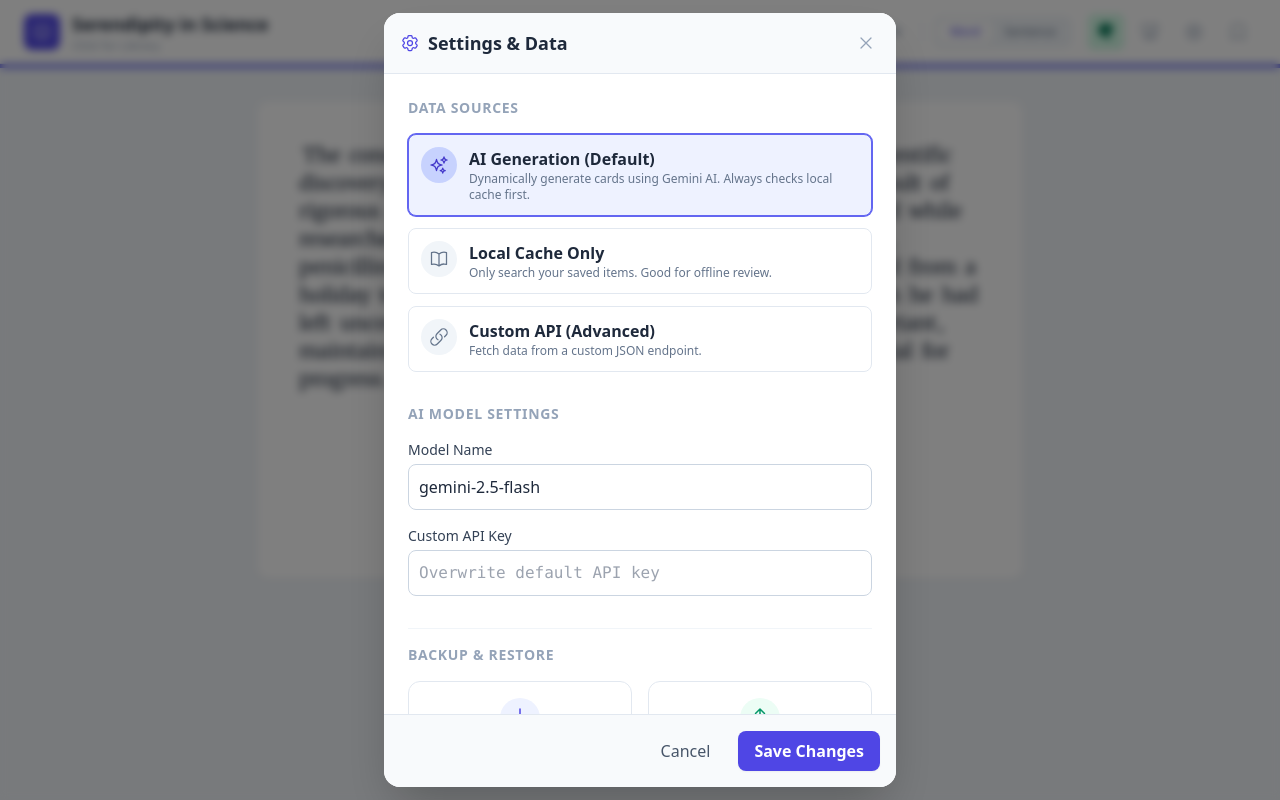
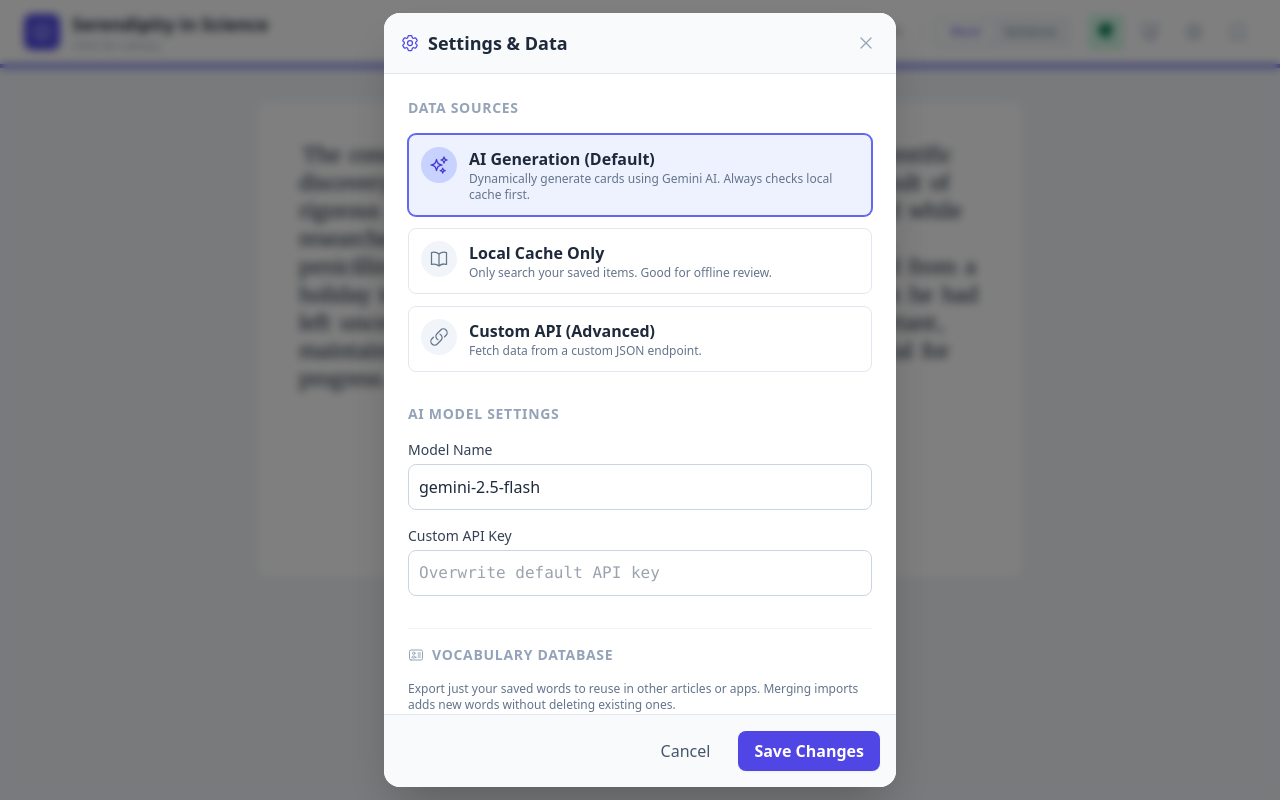
Before and after one commit to luo57wuqi/read_aim, a React (Vite) app: page / in a window 1280 px wide. Both pictures are taken after a click on the button 1194 px from the left and 31 px from the top of the page. Built offline with nearby package versions, Linux system fonts and the light colour scheme.

Commit message:
feat(settings): Allow merging new vocabulary
Introduces functionality to merge new vocabulary items into the existing list. This prevents overwriting existing entries and ensures unique IDs for new words. The feature is accessible via the settings panel.

```diff
--- a/App.tsx
+++ b/App.tsx
@@ -183,6 +183,29 @@ function App() {
 
       if (data.articles.length > 0) setActiveArticleId(data.articles[0].id);
       setToast("Data restored successfully!");
+  };
+
+  // New function to merge vocabulary without overwriting other data
+  const handleMergeVocabulary = (newItems: SavedItem[]) => {
+      let addedCount = 0;
+      setSavedItems(prev => {
+          // Create a map of existing items by their original word (lowercase) for checking duplicates
+          const currentMap = new Map(prev.map(i => [i.original.toLowerCase(), i]));
+          const merged = [...prev];
+
+          newItems.forEach(item => {
+              // Only merge words that don't exist
+              if (item.type === 'word' && !currentMap.has(item.original.toLowerCase())) {
+                  // Ensure ID is unique
+                  const newItem = { ...item, id: Date.now().toString() + Math.random().toString().slice(2,5) };
+                  merged.push(newItem);
+                  currentMap.set(newItem.original.toLowerCase(), newItem);
+                  addedCount++;
+              }
+          });
+          return merged;
+      });
+      setToast(`Successfully imported ${addedCount} new words!`);
   };
 
   const toggleTranslation = async () => {
@@ -839,6 +862,7 @@ function App() {
                 wordStats
             }}
             onImportData={handleImportData}
+            onMergeVocabulary={handleMergeVocabulary}
           />
       )}
 
--- a/components/SettingsView.tsx
+++ b/components/SettingsView.tsx
@@ -1,6 +1,6 @@
 import React, { useState, useRef } from 'react';
 import { AppSettings, BackupData, Article, SavedItem, HistoryRecord, WordStatsMap, DataSourceMode } from '../types';
-import { DownloadIcon, UploadIcon, XMarkIcon, CogIcon, BrainIcon, BookOpenIcon, LinkIcon } from './Icons';
+import { DownloadIcon, UploadIcon, XMarkIcon, CogIcon, BrainIcon, BookOpenIcon, LinkIcon, CardIcon } from './Icons';
 
 interface SettingsViewProps {
   onClose: () => void;
@@ -14,6 +14,7 @@ interface SettingsViewProps {
       wordStats: WordStatsMap;
   };
   onImportData: (data: BackupData) => void;
+  onMergeVocabulary: (items: SavedItem[]) => void;
 }
 
 export const SettingsView: React.FC<SettingsViewProps> = ({
@@ -21,10 +22,12 @@ export const SettingsView: React.FC<SettingsViewProps> = ({
     settings,
     onSaveSettings,
     data,
-    onImportData
+    onImportData,
+    onMergeVocabulary
 }) => {
   const [localSettings, setLocalSettings] = useState<AppSettings>(settings);
   const fileInputRef = useRef<HTMLInputElement>(null);
+  const vocabInputRef = useRef<HTMLInputElement>(null);
 
   const handleExport = () => {
       // Clean up data for export
@@ -38,12 +41,9 @@ export const SettingsView: React.FC<SettingsViewProps> = ({
                   ...item,
                   cardData: {
                       ...restCardData,
-                      // Optionally add a note or flag that image was stripped
-                      // visual_image_prompt is kept, so user still has the text description.
                   }
               };
           }
-          // If it's a URL (custom_image_url), we keep it as it's just text.
           return item;
       });
 
@@ -62,6 +62,28 @@ export const SettingsView: React.FC<SettingsViewProps> = ({
       const a = document.createElement('a');
       a.href = url;
       a.download = `english-reader-backup-${new Date().toISOString().slice(0,10)}.json`;
+      document.body.appendChild(a);
+      a.click();
+      document.body.removeChild(a);
+      URL.revokeObjectURL(url);
+  };
+
+  const handleExportVocabulary = () => {
+      const words = data.savedItems.filter(item => item.type === 'word');
+      // Similar optimization for images
+      const optimizedWords = words.map(item => {
+        if (item.cardData && item.cardData.custom_image_base64) {
+            const { custom_image_base64, ...restCardData } = item.cardData;
+            return { ...item, cardData: restCardData };
+        }
+        return item;
+      });
+
+      const blob = new Blob([JSON.stringify(optimizedWords, null, 2)], { type: 'application/json' });
+      const url = URL.createObjectURL(blob);
+      const a = document.createElement('a');
+      a.href = url;
+      a.download = `vocabulary-db-${new Date().toISOString().slice(0,10)}.json`;
       document.body.appendChild(a);
       a.click();
       document.body.removeChild(a);
@@ -88,6 +110,33 @@ export const SettingsView: React.FC<SettingsViewProps> = ({
           } catch (err) {
               alert("Failed to parse JSON file.");
               console.error(err);
+          } finally {
+               // Reset input so "onChange" triggers again for the same file if needed
+               if (fileInputRef.current) fileInputRef.current.value = '';
+          }
+      };
+      reader.readAsText(file);
+  };
+
+  const handleImportVocabulary = (e: React.ChangeEvent<HTMLInputElement>) => {
+      const file = e.target.files?.[0];
+      if (!file) return;
+
+      const reader = new FileReader();
+      reader.onload = (event) => {
+          try {
+              const json = JSON.parse(event.target?.result as string);
+              if (Array.isArray(json)) {
+                  onMergeVocabulary(json as SavedItem[]);
+                  onClose();
+              } else {
+                  alert("Invalid vocabulary file format. Expected an array.");
+              }
+          } catch (err) {
+              alert("Failed to parse vocabulary file.");
+              console.error(err);
+          } finally {
+               if (vocabInputRef.current) vocabInputRef.current.value = '';
           }
       };
       reader.readAsText(file);
@@ -198,28 +247,69 @@ export const SettingsView: React.FC<SettingsViewProps> = ({
                     </div>
                 </div>
 
-                {/* Data Management */}
-                <div className="pt-4 border-t border-slate-100">
-                     <h3 className="text-sm font-bold text-slate-400 uppercase tracking-wider mb-4">Backup & Restore</h3>
+                {/* Data Management Section - Split into Full Backup & Vocabulary DB */}
+                <div className="pt-4 border-t border-slate-100 space-y-6">
+
+                     {/* 1. Vocabulary Database Management (Partial Export) */}
+                     <div>
+                        <h3 className="text-sm font-bold text-slate-400 uppercase tracking-wider mb-4 flex items-center gap-2">
+                             <CardIcon className="w-4 h-4" />
+                             Vocabulary Database
+                        </h3>
+                        <p className="text-xs text-slate-500 mb-3">
+                            Export just your saved words to reuse in other articles or apps. Merging imports adds new words without deleting existing ones.
+                        </p>
+                        <div className="grid grid-cols-2 gap-4">
+                             <button
+                                onClick={handleExportVocabulary}
+                                className="flex items-center justify-center gap-2 p-3 bg-white border border-indigo-100 rounded-lg hover:bg-indigo-50 hover:border-indigo-200 transition-all text-sm font-medium text-indigo-700"
+                            >
+                                <DownloadIcon className="w-4 h-4" />
+                                Export Vocab Only
+                             </button>
+
+                             <button
+                                onClick={() => vocabInputRef.current?.click()}
+                                className="flex items-center justify-center gap-2 p-3 bg-white border border-indigo-100 rounded-lg hover:bg-indigo-50 hover:border-indigo-200 transition-all text-sm font-medium text-indigo-700"
+                            >
+                                <UploadIcon className="w-4 h-4" />
+                                Merge Vocab JSON
+                             </button>
+                             <input
+                                ref={vocabInputRef}
+                                type="file"
+                                accept=".json"
+                                onChange={handleImportVocabulary}
+                                className="hidden"
+                            />
+                         </div>
+                     </div>
+
+                     {/* 2. Full System Backup (Overwrite) */}
+                     <div>
+                        <h3 className="text-sm font-bold text-slate-400 uppercase tracking-wider mb-4">Full System Backup</h3>
+                        <p className="text-xs text-slate-500 mb-3">
+                            Save everything (Articles, History, Settings). Restoring will <strong className="text-red-500">overwrite</strong> current data.
+                        </p>
                         <div className="grid grid-cols-2 gap-4">
                             <button
                                 onClick={handleExport}
                                 className="flex flex-col items-center justify-center gap-2 p-4 border border-slate-200 rounded-xl hover:bg-slate-50 hover:border-slate-300 transition-all group"
                             >
-                             <div className="p-2 bg-indigo-50 text-indigo-600 rounded-full group-hover:bg-indigo-100">
+                                <div className="p-2 bg-slate-100 text-slate-600 rounded-full group-hover:bg-slate-200">
                                     <DownloadIcon className="w-6 h-6" />
                                 </div>
-                             <span className="font-medium text-slate-700">Backup JSON</span>
+                                <span className="font-medium text-slate-700 text-sm">Backup Full App</span>
                             </button>
 
                             <button
                                 onClick={() => fileInputRef.current?.click()}
                                 className="flex flex-col items-center justify-center gap-2 p-4 border border-slate-200 rounded-xl hover:bg-slate-50 hover:border-slate-300 transition-all group"
                             >
-                             <div className="p-2 bg-emerald-50 text-emerald-600 rounded-full group-hover:bg-emerald-100">
+                                <div className="p-2 bg-red-50 text-red-600 rounded-full group-hover:bg-red-100">
                                     <UploadIcon className="w-6 h-6" />
                                 </div>
-                             <span className="font-medium text-slate-700">Restore JSON</span>
+                                <span className="font-medium text-slate-700 text-sm">Restore Backup</span>
                             </button>
                             <input
                                 ref={fileInputRef}
@@ -229,9 +319,7 @@ export const SettingsView: React.FC<SettingsViewProps> = ({
                                 className="hidden"
                             />
                         </div>
-                     <p className="text-xs text-slate-400 mt-2 text-center">
-                         Note: Local image files (uploads) are stripped from backups to save space. URLs are preserved.
-                     </p>
+                     </div>
                 </div>
             </div>
 
```
Also changed, not shown: 2 other files (tests, documents, lock files or other folders). Lines whose indentation alone changed are shown as unchanged.
